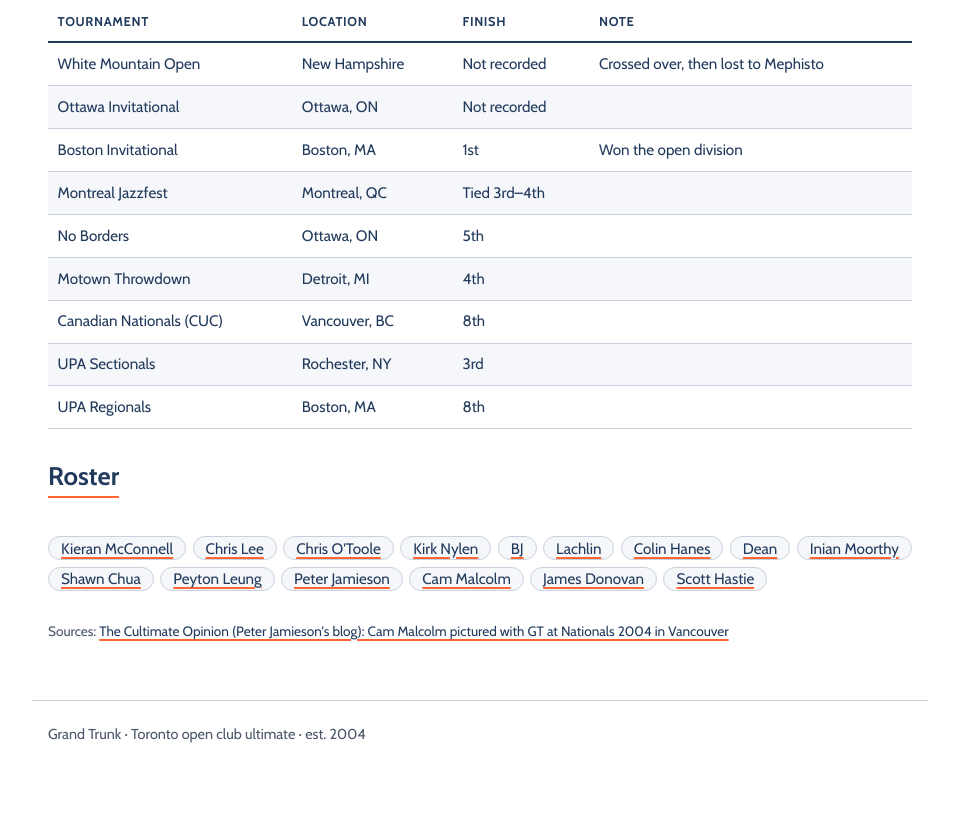
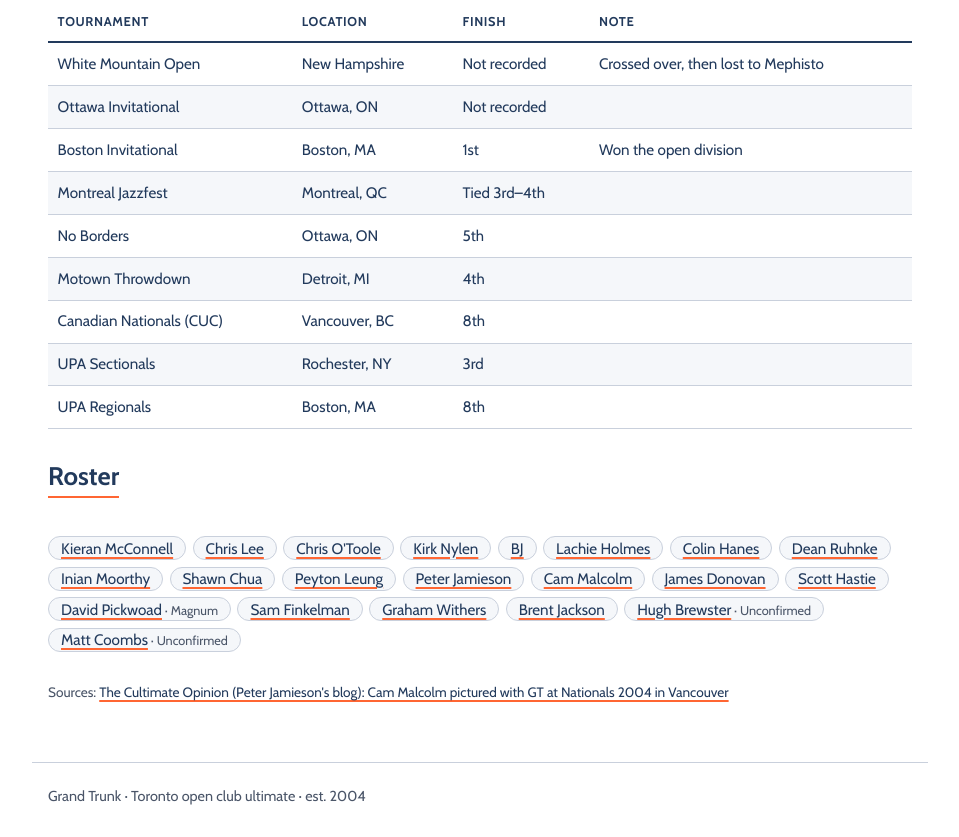
Before and after one commit to icbone/grand-trunk, an Astro site: page /grand-trunk/seasons/2004 in a window 1280 px wide. Shown: the part 1175-2012 px from the top of the page, without its empty margins (160-1119 px from the left). Before the commit the page ends 1950 px from the top, so only its background shows below. Built offline with nearby package versions, Linux system fonts and the light colour scheme; Astro itself is replaced by a stand-in of ours.

Commit message:
2004, 2006: merge Ian's roster lists
2004 adds Pickwoad, Finkelman, Withers, Brent Jackson, plus Hugh Brewster
and Matt Coombs tagged Unconfirmed. Dean -> Dean Ruhnke, Lachlin -> Lachie Holmes.
2006 adds Dean Ruhnke, Mark Ages, Rich Stockdale, Bird, Big Al.

Co-Authored-By: Claude Opus 5.5 <noreply@anthropic.com>

```diff
--- a/src/content/lore/founding.md
+++ b/src/content/lore/founding.md
@@ -17,7 +17,7 @@ GOAT was Toronto's top open team, but as a combined Toronto–Ottawa roster it c
 
 In 2004, a group of younger players decided they wanted more intensity and more commitment than they were getting. They came from three teams:
 
-- the younger players on **Joystik**, including [Kirk](/grand-trunk/players/kirk-nylen), [Inian](/grand-trunk/players/inian-moorthy), [Shooter](/grand-trunk/players/scott-hastie), [Chua](/grand-trunk/players/shawn-chua) and Dean;
+- the younger players on **Joystik**, including [Kirk](/grand-trunk/players/kirk-nylen), [Inian](/grand-trunk/players/inian-moorthy), [Shooter](/grand-trunk/players/scott-hastie), [Chua](/grand-trunk/players/shawn-chua) and [Dean](/grand-trunk/players/dean-ruhnke);
 - one or two younger players from **Black Sheep**, a mixed team that later became Bombing Madd Fatties and then Union;
 - some of the best up-and-coming young players from **Pong**.
 
--- a/src/content/seasons/2004.md
+++ b/src/content/seasons/2004.md
@@ -16,15 +16,19 @@ tournaments:
   - { name: "Canadian Nationals (CUC)", location: "Vancouver, BC", finish: "8th" }
   - { name: "UPA Sectionals", location: "Rochester, NY", finish: "3rd" }
   - { name: "UPA Regionals", location: "Boston, MA", finish: "8th" }
+rosterNotes:
+  "David Pickwoad": "Magnum"
+  "Hugh Brewster": "Unconfirmed"
+  "Matt Coombs": "Unconfirmed"
 roster:
   - Kieran McConnell
   - Chris Lee
   - Chris O'Toole
   - Kirk Nylen
   - BJ
-  - Lachlin
+  - Lachie Holmes
   - Colin Hanes
-  - Dean
+  - Dean Ruhnke
   - Inian Moorthy
   - Shawn Chua
   - Peyton Leung
@@ -32,5 +36,11 @@ roster:
   - Cam Malcolm
   - James Donovan
   - Scott Hastie
+  - David Pickwoad
+  - Sam Finkelman
+  - Graham Withers
+  - Brent Jackson
+  - Hugh Brewster
+  - Matt Coombs
 sources: [{ label: "The Cultimate Opinion (Peter Jamieson's blog): Cam Malcolm pictured with GT at Nationals 2004 in Vancouver", url: "https://cultimate.blogspot.com/2006/09/moving-electricity-negative-to.html" }]
 ---
--- a/src/content/seasons/2006.md
+++ b/src/content/seasons/2006.md
@@ -38,6 +38,11 @@ roster:
   - Matt Coombs
   - John Prentice
   - Greg Carnes
+  - Dean Ruhnke
+  - Mark Ages
+  - Rich Stockdale
+  - Bird
+  - Big Al
 sources: [{ label: "The Cultimate Opinion: Day 1 Nationals (Aug 18, 2006)", url: "https://cultimate.blogspot.com/2006/08/day-1-nationals-no-major-upsets-yet.html" }, { label: "The Cultimate Opinion: Nats Day 3 (Aug 20, 2006)", url: "https://cultimate.blogspot.com/2006/08/nats-day-3.html" }]
 ---
 
```
